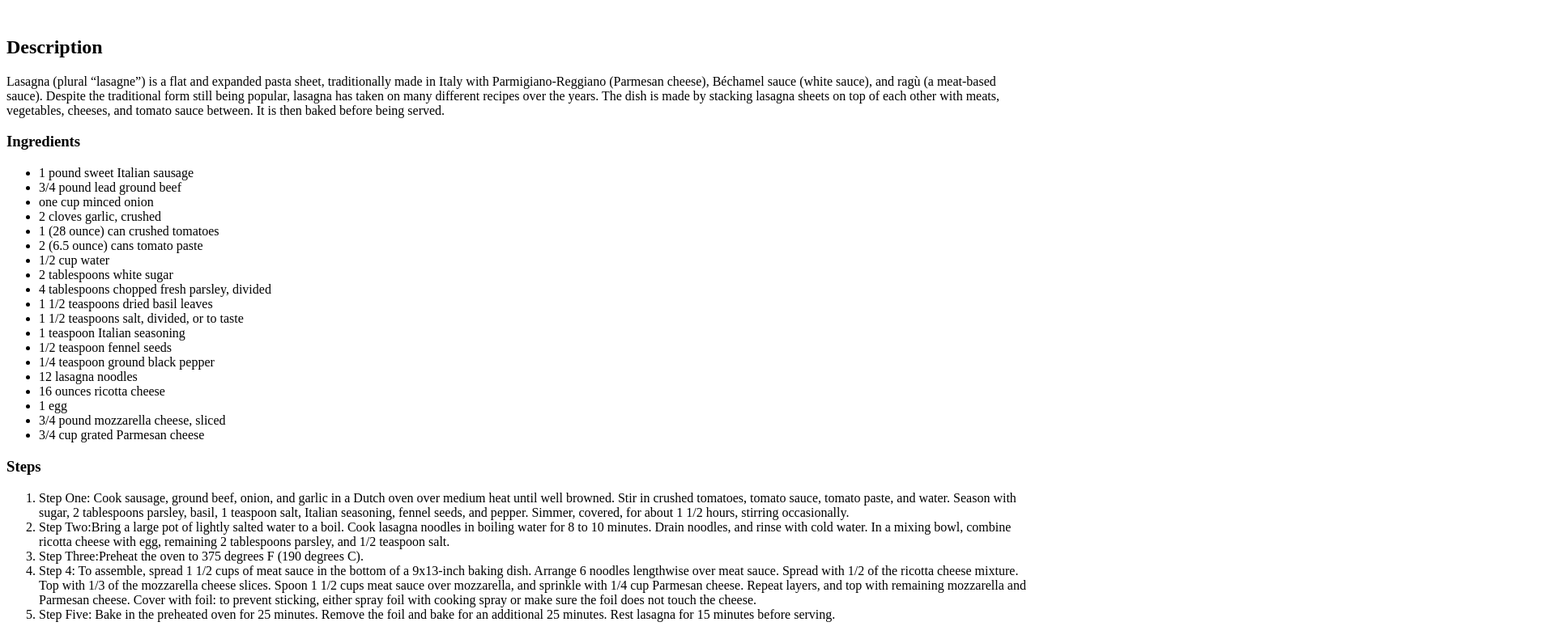
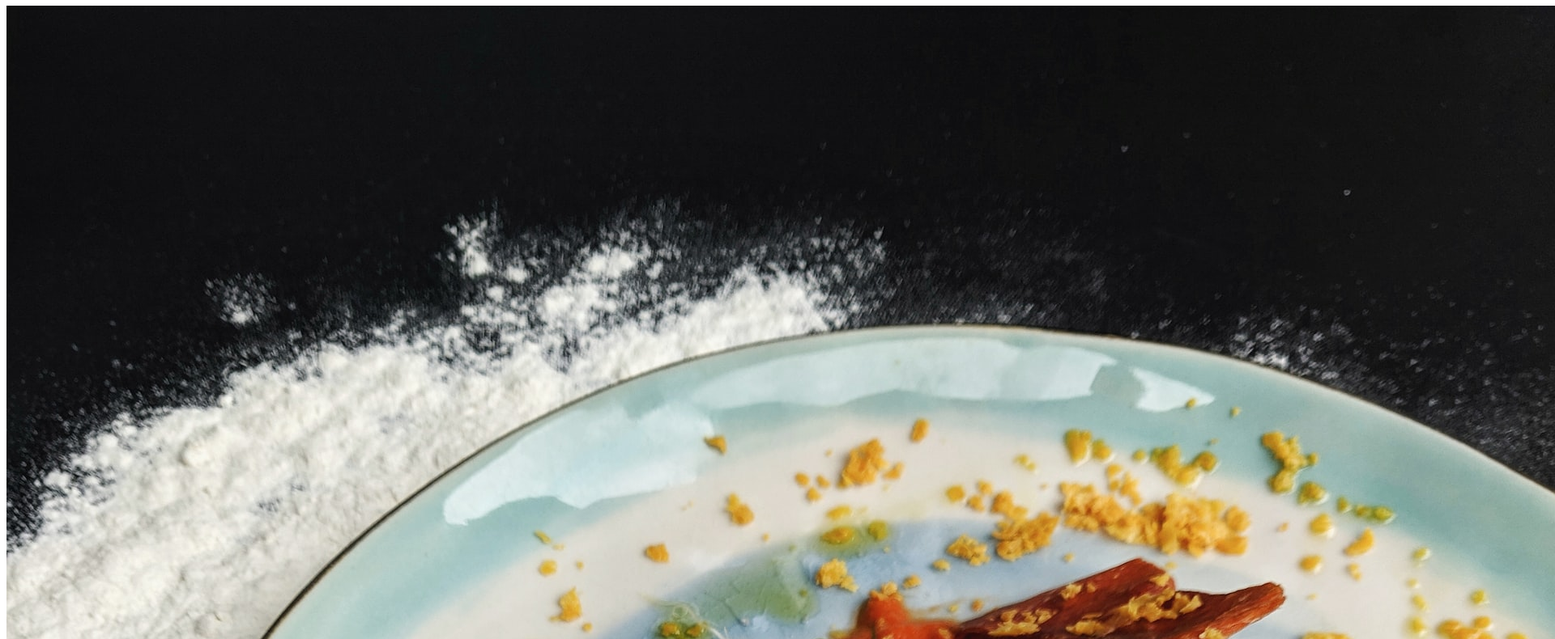
Before and after one commit to JC13z/odin-recipes, a plain HTML site: page recipes/lasagna.html in a window 1280 px wide. Shown: the part 73-863 px from the top of the page at 81% size, 1920 px wide, since content can reach past the window. Drawn offline with Linux system fonts and the light colour scheme.

Commit message:
fix image

```diff
--- a/recipes/lasagna.html
+++ b/recipes/lasagna.html
@@ -11,7 +11,7 @@
         <body>
             <h1>Lasagna</h1>
 
-            <img src="./img/Lasagna.jpeg" alt="">
+            <img src="../img/Lasagna.jpeg" alt="">
 
             <h2>Description</h2>
 
```
